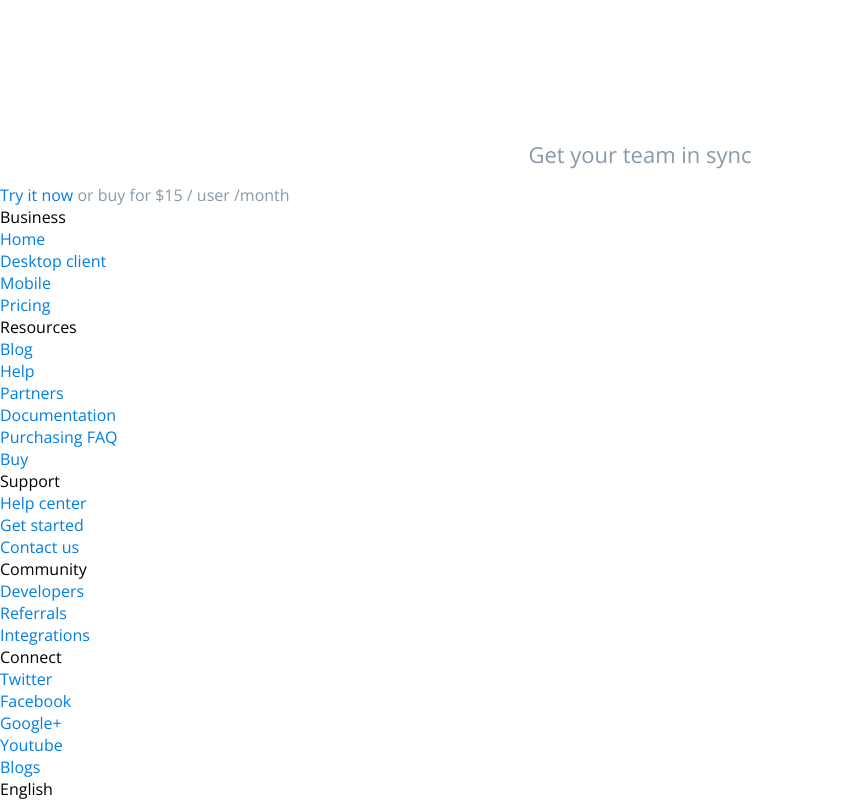
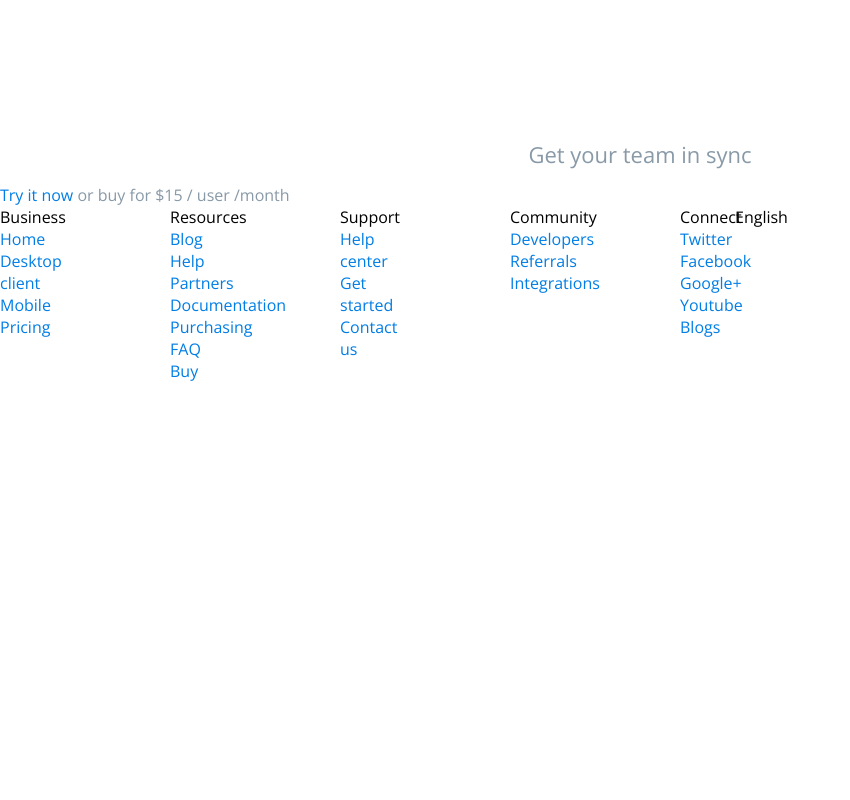
Before and after one commit to deeyehgo/dropbox-dbfb, a website: page app/index.html in a window 1280 px wide. Shown: the part 1586-2386 px from the top of the page, without its empty margins (0-850 px from the left). After the commit the page ends 1968 px from the top, so only its background shows below. Drawn offline with nearby package versions, Linux system fonts and the light colour scheme; files that its build step writes are made by us from their sources.

Commit message:
WIP: footer - Add *-push for grid

```diff
--- a/app/index.html
+++ b/app/index.html
@@ -104,7 +104,7 @@
 
             <footer class>
                 <nav>
-                    <ul>
+                    <ul class="col-1">
                         <li>Business</li>
                         <li><a href="#">Home</a></li>
                         <li><a href="#">Desktop client</a></li>
@@ -112,7 +112,7 @@
                         <li><a href="#">Pricing</a></li>
                     </ul>
 
-                    <ul>
+                    <ul class="col-1 col-push-1">
                         <li>Resources</li>
                         <li><a href="#">Blog</a></li>
                         <li><a href="#">Help</a></li>
@@ -122,21 +122,21 @@
                         <li><a href="#">Buy</a></li>
                     </ul>
 
-                    <ul>
+                    <ul class="col-1 col-push-1">
                         <li>Support</li>
                         <li><a href="#">Help center</a></li>
                         <li><a href="#">Get started</a></li>
                         <li><a href="#">Contact us</a></li>
                     </ul>
 
-                    <ul>
+                    <ul class="col-1 col-push-1">
                         <li>Community</li>
                         <li><a href="#">Developers</a></li>
                         <li><a href="#">Referrals</a></li>
                         <li><a href="#">Integrations</a></li>
                     </ul>
 
-                    <ul>
+                    <ul class="col-1 col-push-1">
                         <li>Connect</li>
                         <li><a href="#">Twitter</a></li>
                         <li><a href="#">Facebook</a></li>
--- a/app/styles/layout/_grid.scss
+++ b/app/styles/layout/_grid.scss
@@ -78,8 +78,11 @@ $gutter-width: 30px;
 }
 
 .col-4 {
-  // width: #{((4 * $column-width) + (3 * $gutter-width)) / $grid-width * 100}px;
-  width: 310px;
+  width: $column-width * 4 + $gutter-width * 3;
+}
+
+.col-push-1 {
+  margin-left: $column-width + $gutter-width * 2;
 }
 
 .col-12 {
--- a/app/styles/modules/_footer.scss
+++ b/app/styles/modules/_footer.scss
@@ -1,3 +1,7 @@
 //---------------------------
 // Footer
 //---------------------------
+
+ul {
+
+}
```
